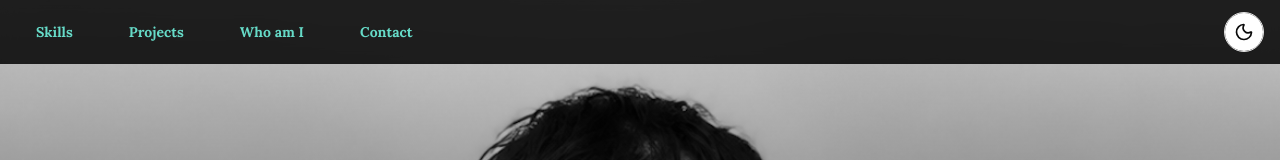
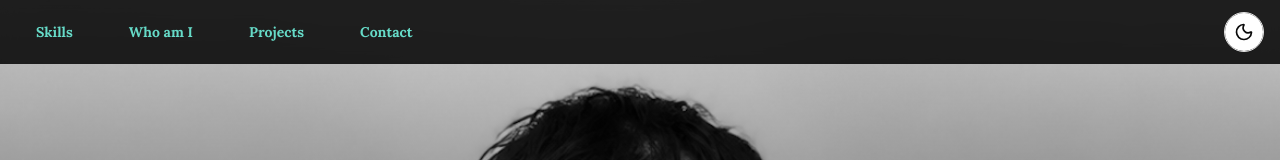
Before and after one commit to GavinFernando/Portfolio, a Next.js app: page / in a window 1280 px wide. Shown: the top 160 px of the page. Built offline with nearby package versions, Linux system fonts and the light colour scheme.

Commit message:
updated order of nav bar

```diff
--- a/app/page.tsx
+++ b/app/page.tsx
@@ -110,8 +110,8 @@ export default function Home() {
           <div className="flex items-center gap-1 sm:gap-8">
             {[
               { label: "Skills", href: "#skills" },
+              { label: "Who am I", href: "#whoami" },
               { label: "Projects", href: "#projects" },
-              { label: "Who am I", href: "#whoami" },
               { label: "Contact", href: "#contact" },
             ].map((item) => (
               <a
```
